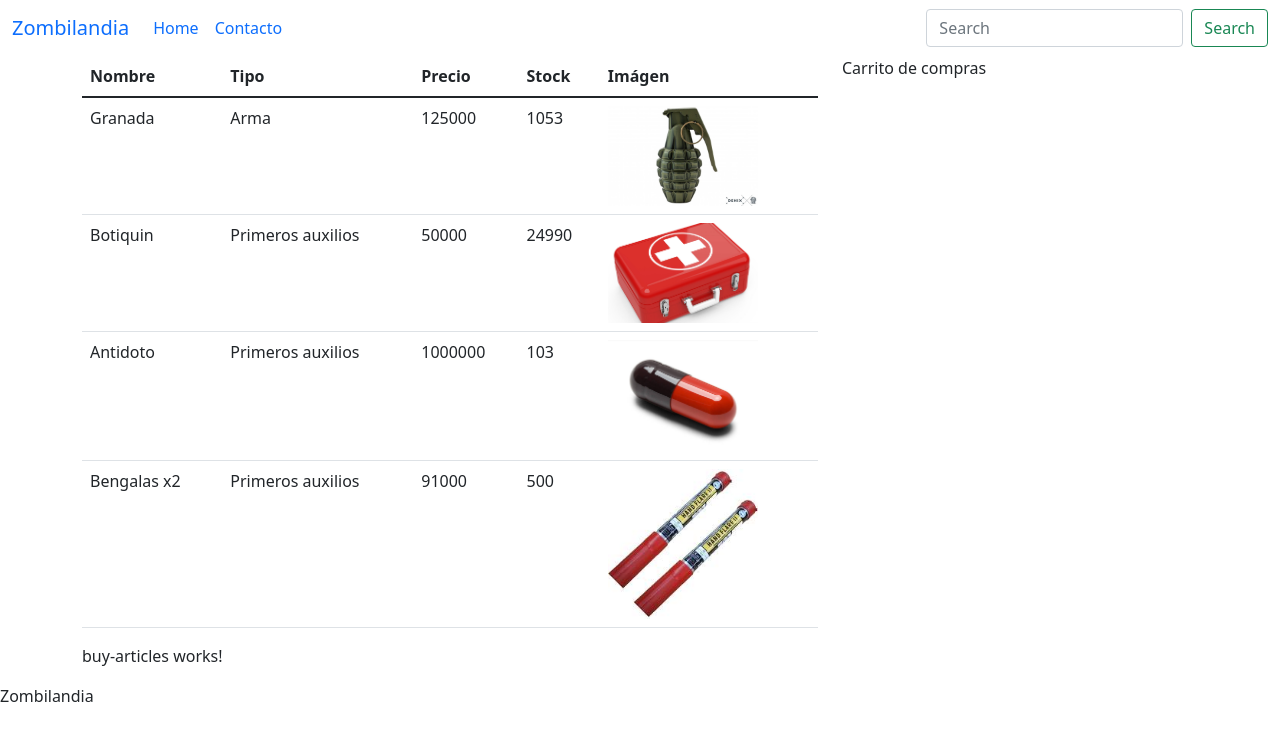
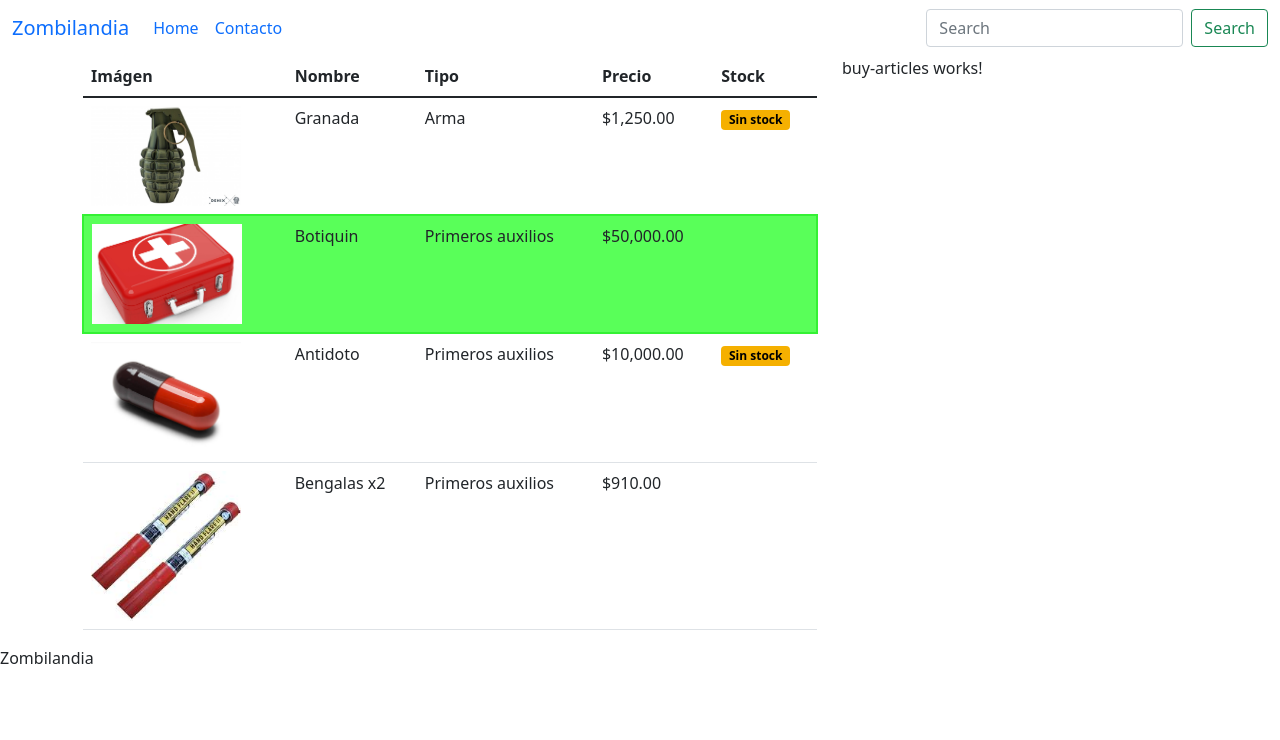
Before and after one commit to abigailelis/Proyecto-Angular-Zombilandia, an Angular app: page / in a window 1280 px wide. Shown: the top 740 px of the page. Built offline with nearby package versions, Linux system fonts and the light colour scheme.

Commit message:
Agrega interface Article, modifica el template con directivas y pipes.

```diff
--- a/src/app/app.component.html
+++ b/src/app/app.component.html
@@ -26,10 +26,11 @@
     <div class="col-8">
       <app-articles-list>
       </app-articles-list>
+    </div>
+    <div class="col-4">
       <app-buy-articles>
       </app-buy-articles>
     </div>
-    <div class="col-4">Carrito de compras</div>
   </div>
 </div>
 <footer>{{title}}</footer>
--- /dev/null
+++ b/src/app/articles-list/Article.ts
@@ -0,0 +1,8 @@
+export interface Article {
+    name: String;
+    type: String;
+    price: number;
+    stock: number;
+    image: String;
+    clearance: boolean;
+}
--- a/src/app/articles-list/articles-list.component.html
+++ b/src/app/articles-list/articles-list.component.html
@@ -1,42 +1,20 @@
 <table class="table">
     <thead>
         <tr>
+            <th scope="col">Imágen</th>
             <th scope="col">Nombre</th>
             <th scope="col">Tipo</th>
             <th scope="col">Precio</th>
             <th scope="col">Stock</th>
-            <th scope="col">Imágen</th>
         </tr>
     </thead>
     <tbody>
-        <tr>
-            <td>{{article1.name}}</td>
-            <td>{{article1.type}}</td>
-            <td>{{article1.price}}</td>
-            <td>{{article1.stock}}</td>
-            <td><img [src]="article1.image" [alt]="article1.name"></td>
-
-        </tr>
-        <tr>
-            <td>{{article2.name}}</td>
-            <td>{{article2.type}}</td>
-            <td>{{article2.price}}</td>
-            <td>{{article2.stock}}</td>
-            <td><img [src]="article2.image" [alt]="article2.name"></td>
-        </tr>
-        <tr>
-            <td>{{article3.name}}</td>
-            <td>{{article3.type}}</td>
-            <td>{{article3.price}}</td>
-            <td>{{article3.stock}}</td>
-            <td><img [src]="article3.image" [alt]="article3.name"></td>
-        </tr>
-        <tr>
-            <td>{{article4.name}}</td>
-            <td>{{article4.type}}</td>
-            <td>{{article4.price}}</td>
-            <td>{{article4.stock}}</td>
-            <td><img [src]="article4.image" [alt]="article4.name"></td>
+        <tr *ngFor="let article of articles" [ngClass]="{'clearance': article.clearance}">
+            <td><img [src]="article.image" [alt]="article.name"></td>
+            <td>{{article.name}}</td>
+            <td>{{article.type}}</td>
+            <td>{{article.price | currency}}</td>
+            <td><span class="badge text-bg-warning" *ngIf="article.stock==0">Sin stock</span></td>
         </tr>
     </tbody>
 </table>
--- a/src/app/articles-list/articles-list.component.scss
+++ b/src/app/articles-list/articles-list.component.scss
@@ -1,3 +1,11 @@
 img {
     width: 150px;
 }
+.badge{
+    background-color: rgb(245, 176, 0);
+    color: black;
+}
+.clearance{
+    border: 2px solid #34f134;
+    background-color: rgb(89, 255, 89);
+}
--- a/src/app/articles-list/articles-list.component.ts
+++ b/src/app/articles-list/articles-list.component.ts
@@ -1,4 +1,5 @@
-import { Component } from '@angular/core';
+import { Component, OnInit } from '@angular/core';
+import { Article } from './Article';
 
 @Component({
   selector: 'app-articles-list',
@@ -6,32 +7,40 @@
   styleUrl: './articles-list.component.scss'
 })
 export class ArticlesListComponent {
-  article1 = {
-    "name" : "Granada",
-    "type": "Arma",
-    "price" : 125000,
-    "stock": 1053,
-    "image" : "assets/img/granade.jpg"
-  }
-  article2 = {
-    "name" : "Botiquin",
-    "type": "Primeros auxilios",
-    "price" : 50000,
-    "stock": 24990,
-    "image" : "assets/img/botiquin.jpg"
-  }
-  article3 = {
-    "name" : "Antidoto",
-    "type": "Primeros auxilios",
-    "price" : 1000000,
-    "stock": 103,
-    "image" : "assets/img/antidoto.jpg"
-  }
-  article4 = {
-    "name" : "Bengalas x2",
-    "type": "Primeros auxilios",
-    "price" : 91000,
-    "stock": 500,
-    "image" : "assets/img/bengala.jpg"
-  }
+  articles: Article[] = [
+    {
+      name: "Granada",
+      type: "Arma",
+      price: 1250,
+      stock: 0,
+      image: "assets/img/granade.jpg",
+      clearance: false
+    },
+    {
+      name: "Botiquin",
+      type: "Primeros auxilios",
+      price: 50000,
+      stock: 24990,
+      image: "assets/img/botiquin.jpg",
+      clearance: true
+    },
+    {
+      name: "Antidoto",
+      type: "Primeros auxilios",
+      price: 10000,
+      stock: 0,
+      image: "assets/img/antidoto.jpg",
+      clearance:false
+    },
+    {
+      name: "Bengalas x2",
+      type: "Primeros auxilios",
+      price: 910,
+      stock: 500,
+      image: "assets/img/bengala.jpg",
+      clearance: false
+    }
+  ];
+
+
 }
```
